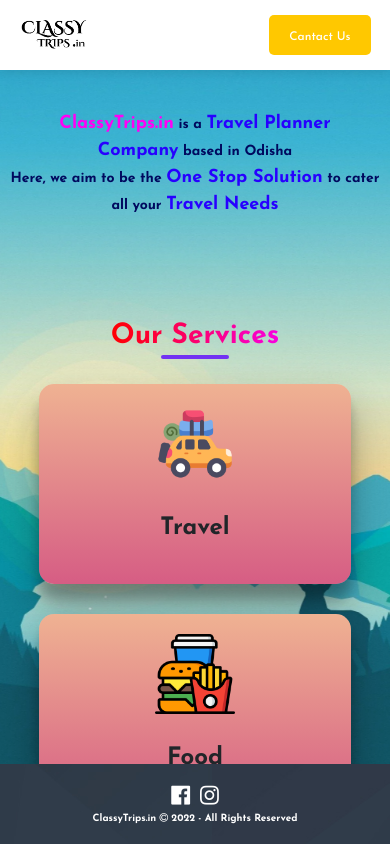
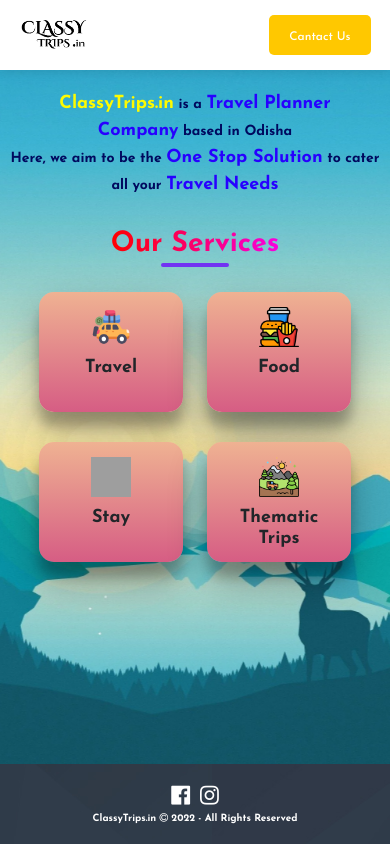
Before and after one commit to SidharthSoumya/classytrips-frontend, an Angular app: page / in a window 390 px wide. Built offline with nearby package versions, Linux system fonts and the light colour scheme; grey boxes are pictures that could not be loaded.

Commit message:
COde Updated

```diff
--- a/src/app/layouts/landing-page/landing-page.component.html
+++ b/src/app/layouts/landing-page/landing-page.component.html
@@ -10,27 +10,27 @@
       <h3 class="block-title">Our Services</h3>
     </div>
     <div class="row">
-      <div class="col-xl-3 col-md-6 col-sm-12">
+      <div class="col-xl-3 col-md-6 col-6">
         <div class="card">
           <img src="./../../../assets/icons/travel.png" alt="" class="icon">
           <h2 class="title">Travel</h2>
         </div>
       </div>
-      <div class="col-xl-3 col-md-6 col-sm-12">
+      <div class="col-xl-3 col-md-6 col-6">
         <div class="card">
           <img src="./../../../assets/icons/burger.png" alt="" class="icon">
           <h2 class="title">Food</h2>
 
         </div>
       </div>
-      <div class="col-xl-3 col-md-6 col-sm-12">
+      <div class="col-xl-3 col-md-6 col-6">
         <div class="card">
           <img src="./../../../assets/icons/hotel.png" alt="" class="icon">
           <h2 class="title">Stay</h2>
 
         </div>
       </div>
-      <div class="col-xl-3 col-md-6 col-sm-12">
+      <div class="col-xl-3 col-md-6 col-6">
         <div class="card">
           <img src="./../../../assets/icons/adventure.png" alt="" class="icon">
           <h2 class="title">Thematic Trips</h2>
--- a/src/app/layouts/landing-page/landing-page.component.scss
+++ b/src/app/layouts/landing-page/landing-page.component.scss
@@ -9,27 +9,9 @@
   background-size: cover;
   overflow: auto;
 
-  .clip-art-img {
+  .bio-container {
+    position: relative;
     display: block;
-    position: fixed;
-    height: auto;
-    width: 100%;
-
-    /* Set up proportionate scaling */
-    height: auto;
-    opacity: 0.6;
-
-    @media (max-width: 500px) {
-      height: calc(100vh - 150px);
-      aspect-ratio: auto 1 / 2;
-    }
-  }
-
-  .bio-container {
-    position: absolute;
-    display: block;
-    left: 0;
-    top: 20px;
     width: 100%;
 
     .bio-block {
@@ -66,7 +48,7 @@
 
         .emp-1 {
           font-size: 34px;
-          color: #ff00f5;
+          color: #fffb00;
 
           @media (max-width: 500px) {
             font-size: 18px;
@@ -83,16 +65,15 @@
 
   .services-block {
     display: block;
-    position: absolute;
-    top: 250px;
-    left: 10%;
+    position: relative;
+    margin-top: 30px;
+    margin-left: 10%;
     height: 300px;
     width: 80%;
-    animation-duration: 2s;
-    animation-name: slideup;
 
     .title-container {
       width: 100%;
+
       .block-title {
         position: relative;
         display: inline-block;
@@ -104,6 +85,7 @@
         font-weight: 700;
         margin-bottom: 30px;
         text-align: center;
+
         @media (max-width: 500px) {
           font-size: 28px;
         }
@@ -134,20 +116,32 @@
       margin-bottom: 30px;
       z-index: 1;
 
+      @media (max-width: 500px) {
+        height: 120px;
+        padding: 15px 15px;
+      }
+
       .icon {
         display: block;
         position: relative;
         margin: 0 auto;
         width: 80px;
         height: 80px;
+
+        @media (max-width: 500px) {
+          width: 40px;
+          height: 40px;
+        }
       }
 
       .title {
         font-size: 34px;
         font-weight: 700;
         margin-top: 30px;
+
         @media (max-width: 500px) {
-          font-size: 24px;
+          font-size: 18px;
+          margin-top: 10px;
         }
       }
     }
@@ -157,22 +151,10 @@
 
 @keyframes slidein {
   from {
-    margin-top: 300px;
+    display: none;
   }
 
   to {
-    @media (max-width: 500px) {
-      margin-top: 20px;
-    }
+    display: block;
   }
 }
-
-@keyframes slideup {
-  from {
-    top: 400px;
-  }
-
-  to {
-    top: 250px;
-  }
-}
```
